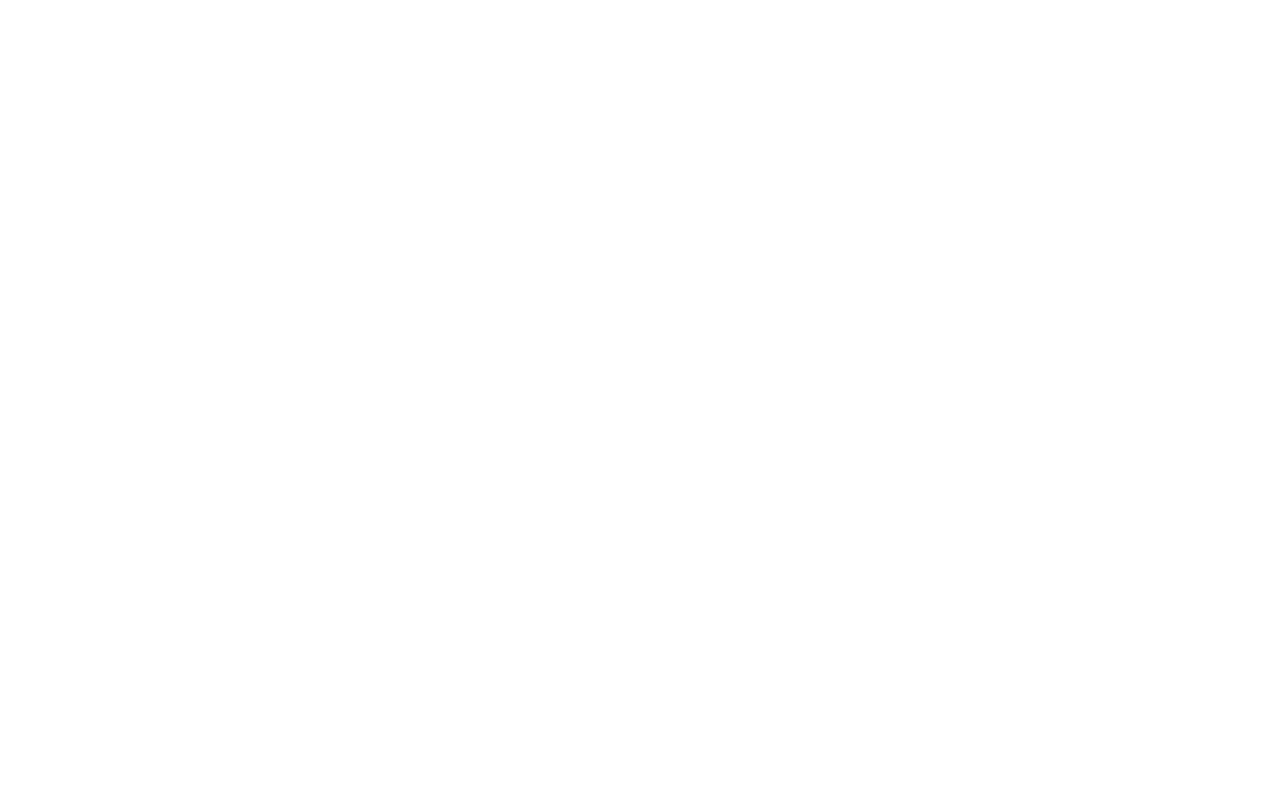
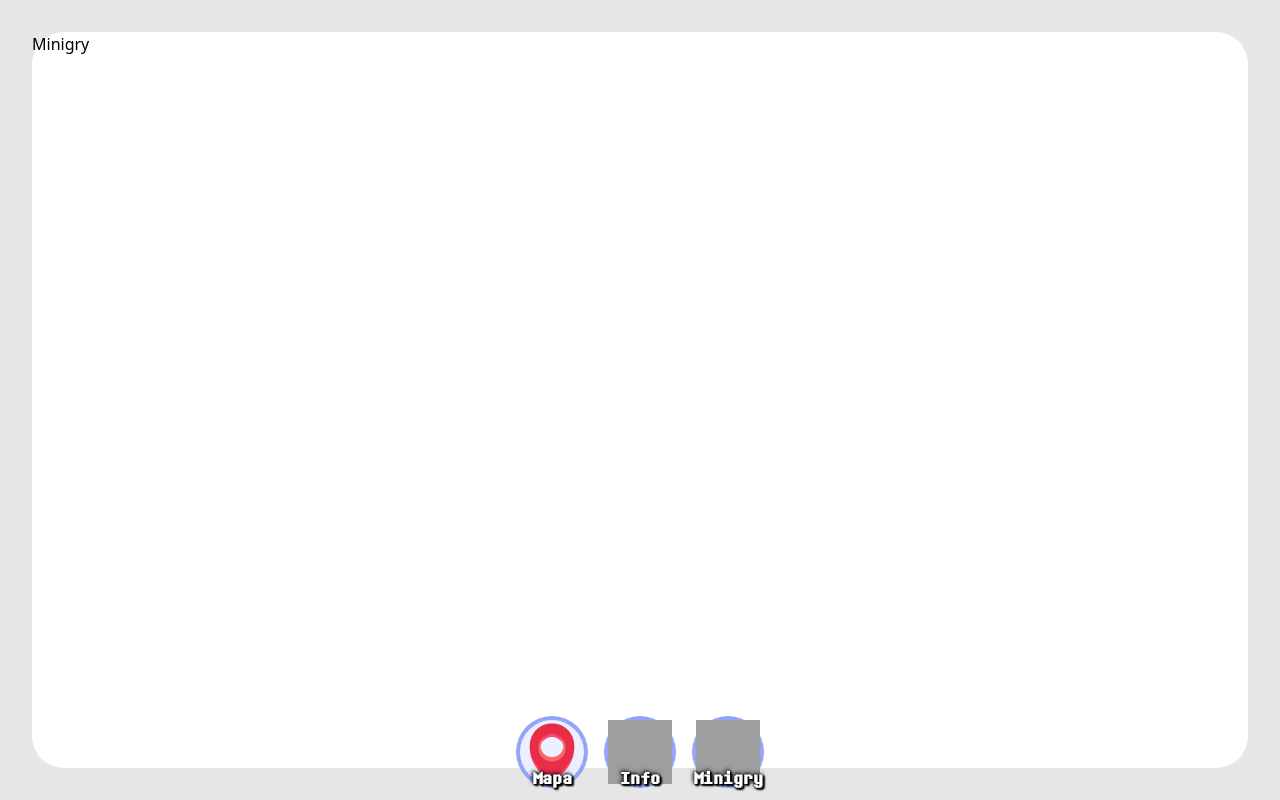
Before and after one commit to Jewar-PL/Maniek-Rewrite, a React (Vite) app in the folder client/: page /minigames in a window 1280 px wide. Before the commit this address had no page. Built offline with nearby package versions, Linux system fonts and the light colour scheme; grey boxes are pictures that could not be loaded.

Commit message:
Minigames page

```diff
--- a/client/src/App.tsx
+++ b/client/src/App.tsx
@@ -5,6 +5,7 @@
 import TVPlayer from "@/pages/TVPlayer";
 
 import Layout from "@/Layout";
+import Minigames from "./pages/Minigames";
 
 function App() {
   return (
@@ -13,6 +14,7 @@
         <Route element={<Layout />}>
           <Route index element={<Map />} />
           <Route path="info" element={<Info />} />
+          <Route path="minigames" element={<Minigames />} />
           {/* TODO: The rest of routes */}
         </Route>
 
--- /dev/null
+++ b/client/src/pages/Minigames.tsx
@@ -0,0 +1,7 @@
+function Minigames() {
+    return (
+        <div>Minigry</div>
+    )
+}
+
+export default Minigames;
```
